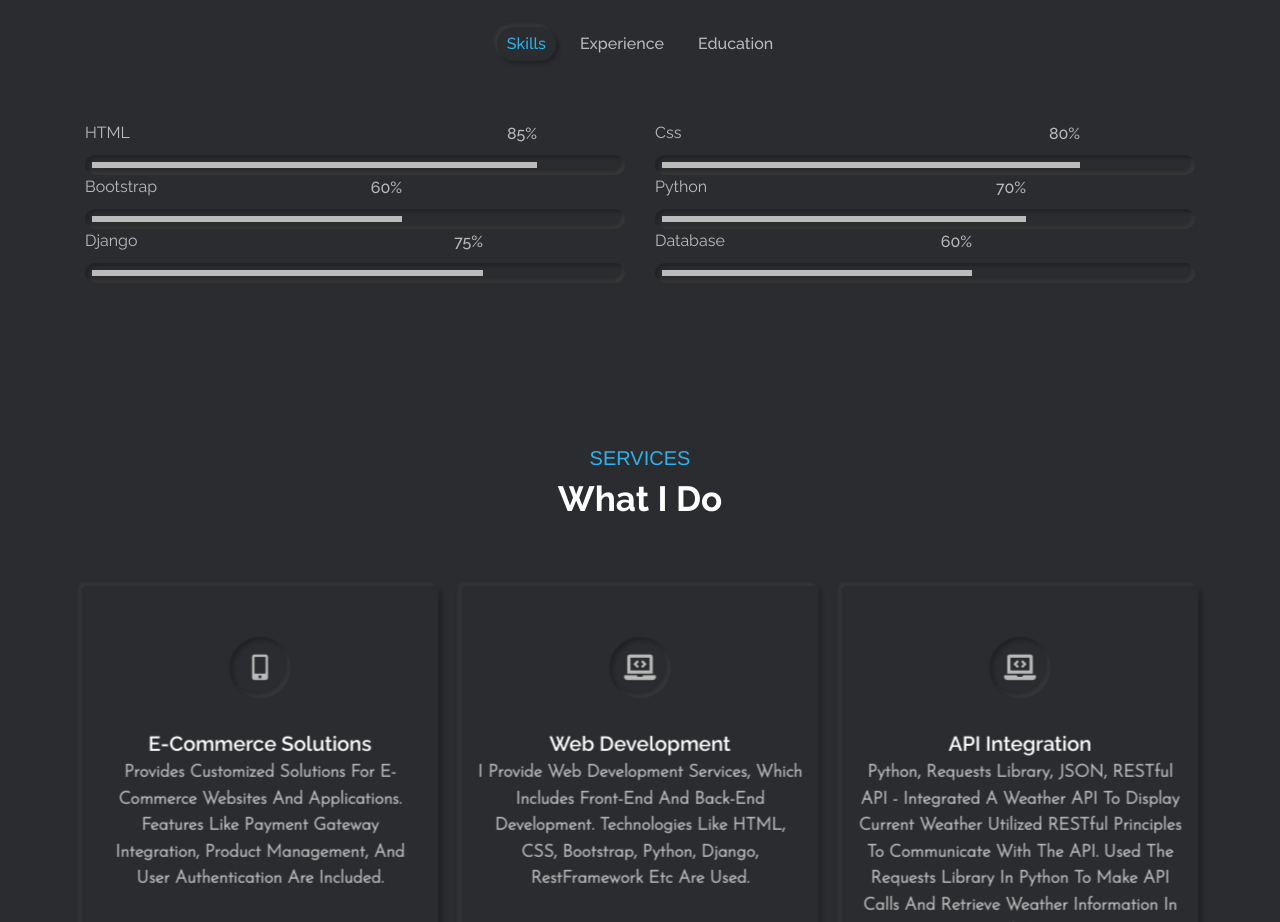
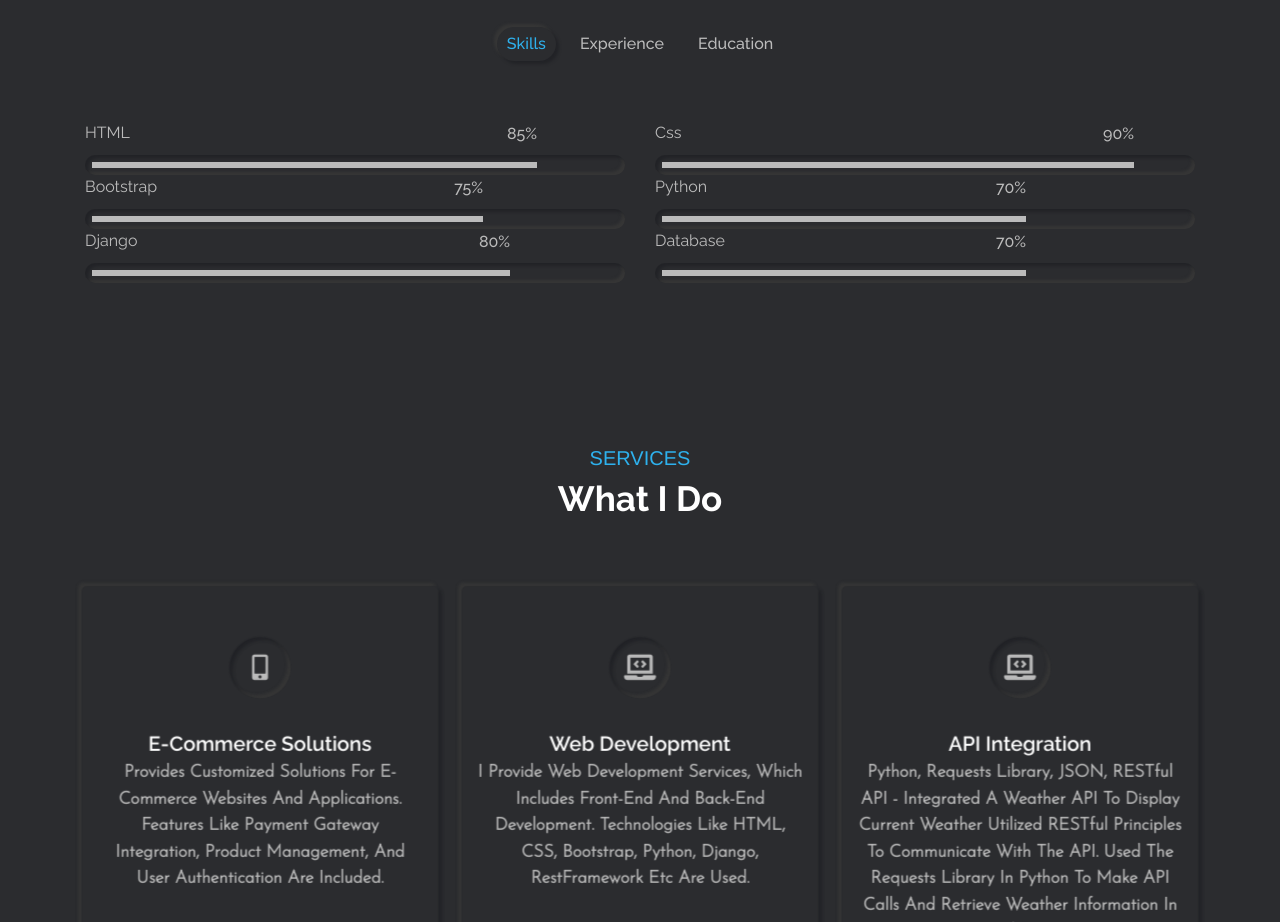
Before and after one commit to Ainy07/Portfolio, a plain HTML site: page index.html in a window 1280 px wide. Shown: the part 1540-2462 px from the top of the page. Drawn offline with nearby package versions, Linux system fonts and the light colour scheme.

Commit message:
update cv

```diff
--- a/index.html
+++ b/index.html
@@ -145,7 +145,7 @@
             Lorem ipsum dolor sit amet consectetur adipisicing elit. Impedit eius officia ea ut vonsectetur adipisicing elit. Illo voluptatum iste, tempora rem obcaecati omnis delectus sunt, consequuntur, et ut quasi aperiam assumenda! <br><br> Lorem ipsum dolor sit, amet consectetur adipisicing elit. Ex beatae reprehenderit vero maiores dignissimos error vitae, optio inventore explicabo quia officiis magni delectus? -->
 
 
-            <a href="AinyCV.pdf" class="btn-1 outer-shadow hover-in-shadow" target="next_page">Download CV</a>
+            <a href="Ainy update resume.pdf" class="btn-1 outer-shadow hover-in-shadow" target="next_page">Download CV</a>
             <a href="#contact" class="link-item btn-1 outer-shadow hover-in-shadow">Hire Me</a>
           </div>
         </div>
@@ -178,8 +178,8 @@
               <div class="skill-item">
                 <p>Css</p>
                 <div class="progress inner-shadow">
-                  <div class="progress-bar" style="width: calc(80% - 14px);">
-                    <span>80%</span>
+                  <div class="progress-bar" style="width: calc(90% - 14px);">
+                    <span>90%</span>
                   </div>
                 </div>
               </div>
@@ -188,8 +188,8 @@
               <div class="skill-item">
                 <p>Bootstrap</p>
                 <div class="progress inner-shadow">
-                  <div class="progress-bar" style="width: calc(60% - 14px);">
-                    <span>60%</span>
+                  <div class="progress-bar" style="width: calc(75% - 14px);">
+                    <span>75%</span>
                   </div>
                 </div>
               </div>
@@ -207,8 +207,8 @@
               <div class="skill-item">
                 <p>Django</p>
                 <div class="progress inner-shadow">
-                  <div class="progress-bar" style="width: calc(75% - 14px);">
-                    <span>75%</span>
+                  <div class="progress-bar" style="width: calc(80% - 14px);">
+                    <span>80%</span>
                   </div>
                 </div>
               </div>
@@ -216,8 +216,8 @@
               <div class="skill-item">
                 <p>Database</p>
                 <div class="progress inner-shadow">
-                  <div class="progress-bar" style="width: calc(60% - 14px);">
-                    <span>60%</span>
+                  <div class="progress-bar" style="width: calc(70% - 14px);">
+                    <span>70%</span>
                   </div>
                 </div>
               </div>
```
Also changed, not shown: project-content/dark.png (deleted), project-content/light.png (deleted), project-content/navigation-menu.jpg (deleted), project-content/project-detail.jpg (deleted), project-content/theme-colors.jpg (deleted), 2 other files.
